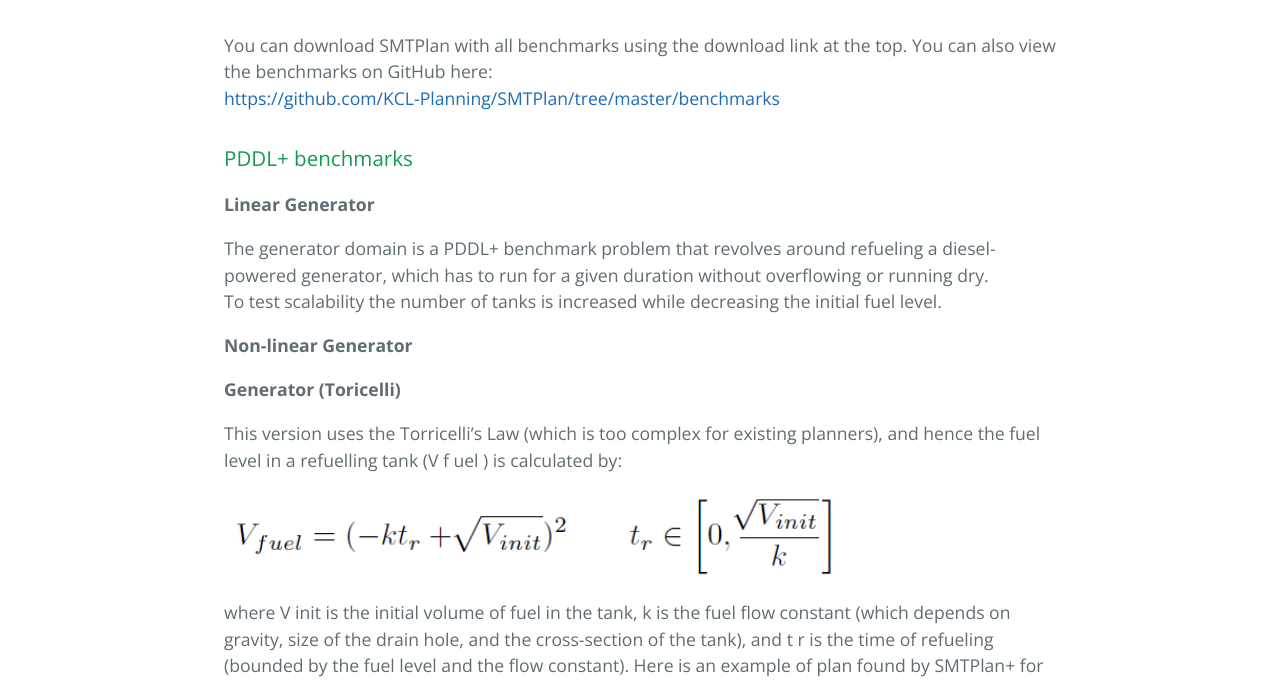
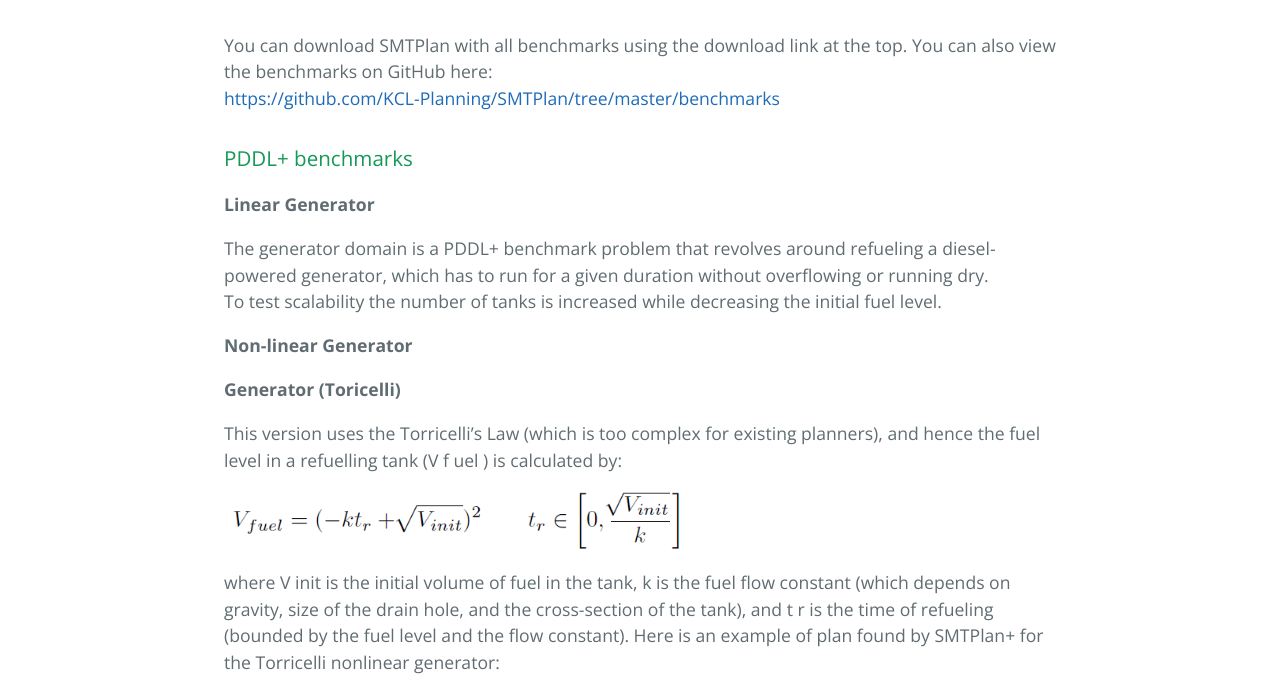
Before and after one commit to KCL-Planning/SMTPlan, a plain HTML site: page benchmarks.html in a window 1280 px wide. Shown: the part 117-800 px from the top of the page. Drawn offline with nearby package versions, Linux system fonts and the light colour scheme.

Commit message:
Update benchmarks.html

```diff
--- a/benchmarks.html
+++ b/benchmarks.html
@@ -40,7 +40,7 @@ of tanks is increased while decreasing the initial fuel level.
 This version uses the Torricelli’s Law (which is too complex for existing planners), and hence
 the fuel level in a refuelling tank (V f uel ) is calculated by:
 
-<td><img src="images/dynamics.png" alt="OK" style="height:120px;"></td>
+<td><img src="images/dynamics.png" alt="OK" style="height:90px;"></td>
 <br>
 where V init is the initial volume of fuel in the tank, k is
 the fuel flow constant (which depends on gravity, size of the
```
